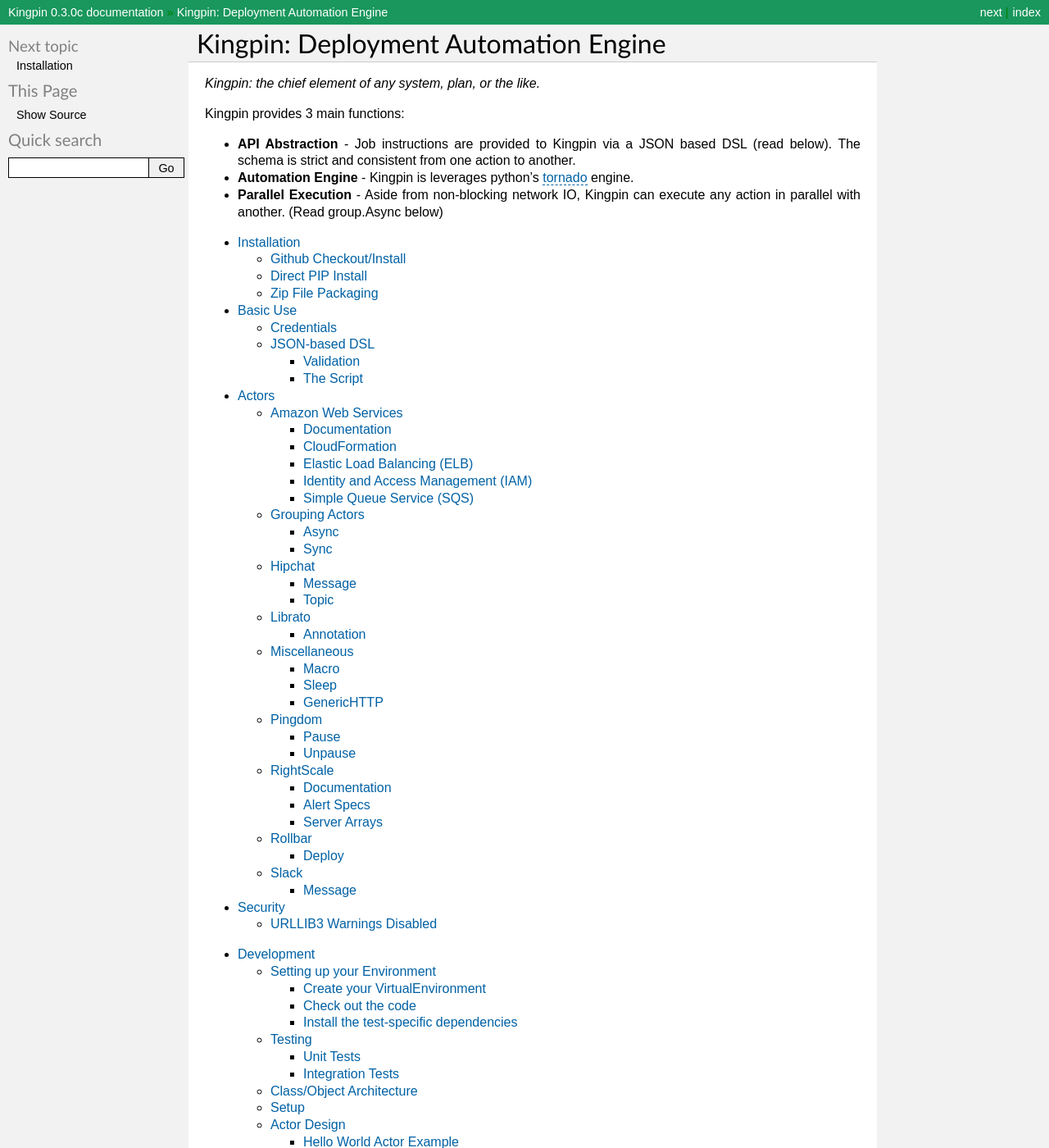
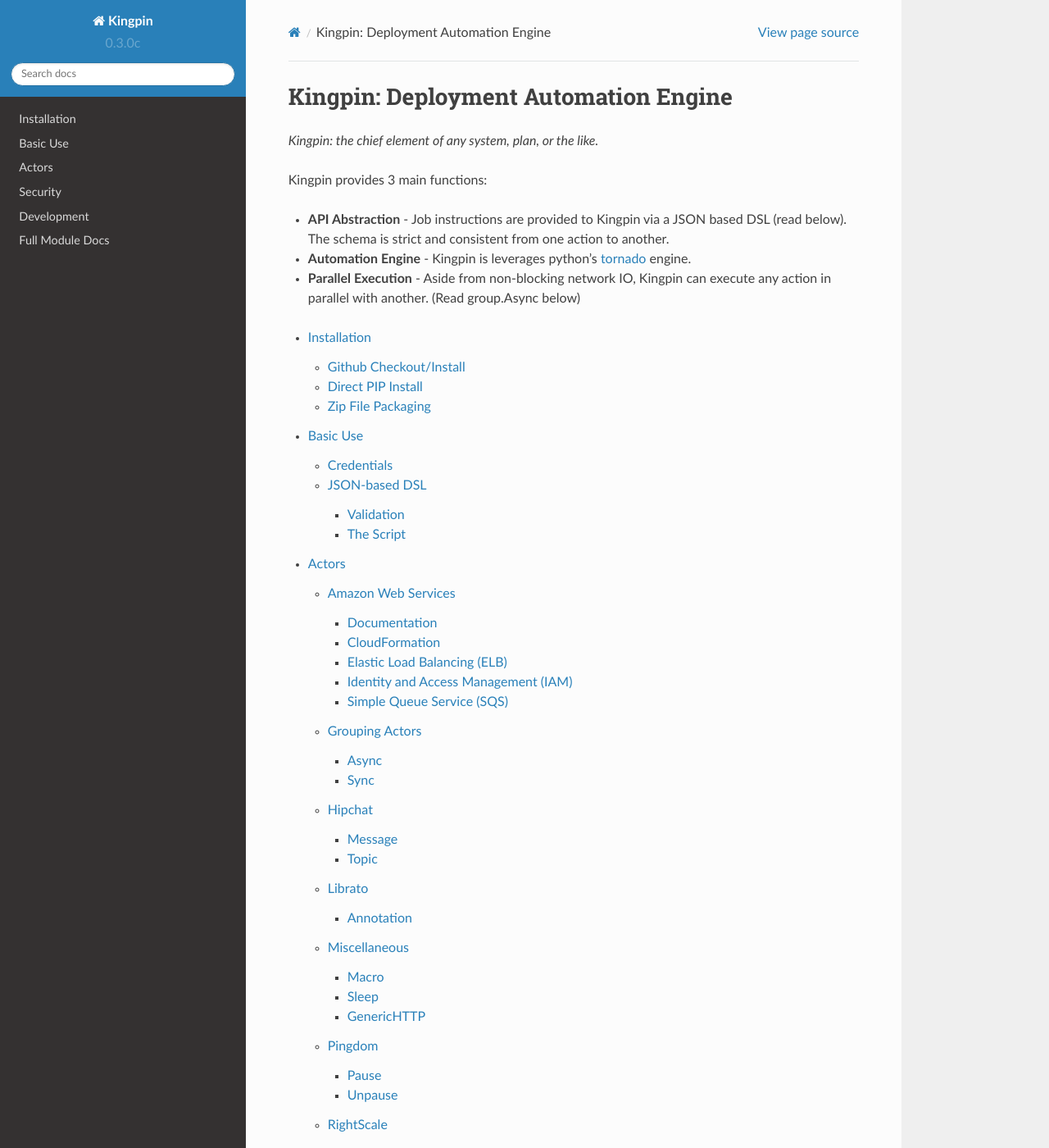
Before and after one commit to Nextdoor/kingpin, a Sphinx documentation site: the page built from docs/index.rst, in a window 1280 px wide and 1400 px high. Shown: the whole window at 82% size. Built offline with Sphinx 7.4.7 and the Read the Docs theme 2.0.0, drawn with Linux system fonts in a browser that asks for light colours; formulas are drawn with MathJax 3; some of the changed text lies outside the part shown.

Commit message:
Revert "Nextdoorify Sphinx Documentation"

```diff
--- a/docs/conf.py
+++ b/docs/conf.py
@@ -112,43 +112,12 @@
 
 # The theme to use for HTML and HTML Help pages.  See the documentation for
 # a list of builtin themes.
-html_theme = 'classic'
+html_theme = 'alabaster'
 
 # Theme options are theme-specific and customize the look and feel of a theme
 # further.  For a list of options available for each theme, see the
-# documentation: http://sphinx.readthedocs.org/en/latest/theming.html
-html_theme_options = {
-    'rightsidebar': False,
-    'stickysidebar': False,
-    'collapsiblesidebar': False,
-    'externalrefs': True,
-# There are also various color and font options that can change the color
-# scheme without having to write a custom stylesheet:
-    'relbarbgcolor': '#19975D',
-    'relbartextcolor': 'green',
-    'relbarlinkcolor': 'white',
-
-    'headbgcolor': '#f2f2f2',
-    'headtextcolor': 'black',
-    'headlinkcolor': '#c8c8c8',
-    #'headfont': '',
-
-    'sidebarbgcolor': '#f2f2f2',
-    'sidebarbtncolor': '#19975D',
-    'sidebartextcolor': '#818080',
-    'sidebarlinkcolor': 'black',
-
-    #'bgcolor': 'white',
-    #'textcolor': 'black',
-    #'bodyfont': '',
-    'codebgcolor': '#f8f8f8',
-    'codetextcolor': 'black',
-    'linkcolor': '#0061A5',
-    'visitedlinkcolor': '#0061A5',
-
-    'footerbgcolor': '#19975D',
-    'footertextcolor': 'white',
-}
+# documentation.
+#html_theme_options = {}
 
 # Add any paths that contain custom themes here, relative to this directory.
 #html_theme_path = []
@@ -321,3 +290,8 @@
 
 # Example configuration for intersphinx: refer to the Python standard library.
 intersphinx_mapping = {'https://docs.python.org/': None}
+
+# Force the RTD theme for all builds
+import sphinx_rtd_theme
+html_theme = 'sphinx_rtd_theme'
+html_theme_path = [sphinx_rtd_theme.get_html_theme_path()]
```
